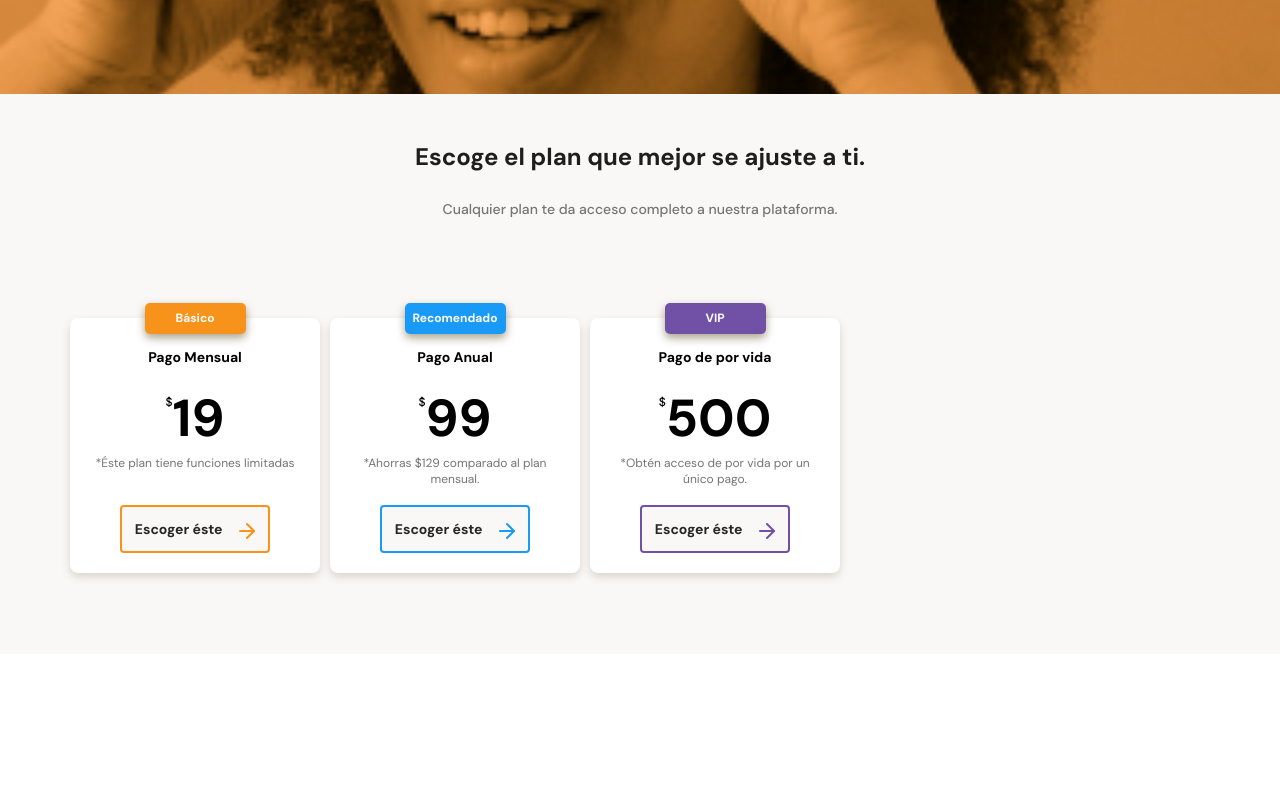
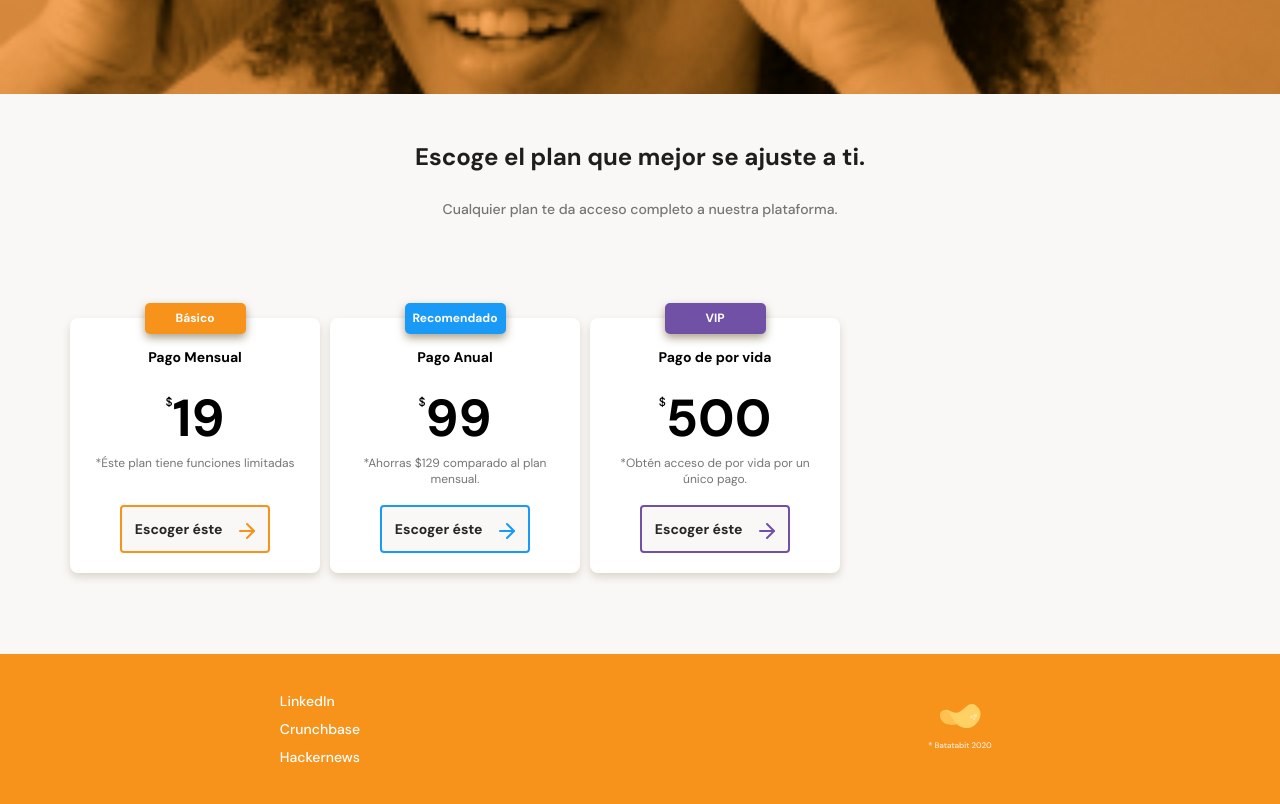
Before and after one commit to carlosandf/bata-bit, a plain HTML site: page index.html in a window 1280 px wide. Shown: the part 2744-3548 px from the top of the page. Before the commit the page ends 3398 px from the top, so only its background shows below. Drawn offline with Linux system fonts and the light colour scheme.

Commit message:
Se termino de realizar el Footer

```diff
--- a/css/style.css
+++ b/css/style.css
@@ -526,3 +526,29 @@ font-family: 'Roboto', sans-serif;
 .plan-vip--button span {
     background-image: url('../assets/icons/purple-right-arrow.svg');
 }
+/* Footer */
+footer {
+    display: flex;
+    width: 100%;
+    height: 15rem;
+    background-color: var(--bitcoin-orange);
+}
+footer section {
+    display: flex;
+    width: 50%;
+    justify-content: center;
+    align-items: center
+}
+footer .left ul {
+    font-size: 1.4rem;
+    font-weight: 500;
+    line-height: 1.8rem;
+    list-style: none;
+}
+.left li {
+    margin: 1rem 0;
+}
+.left a {
+    text-decoration: none;
+    color: var(--just-white);
+}
--- a/index.html
+++ b/index.html
@@ -175,7 +175,16 @@
 
         </main>
         <footer>
-
+            <section class="left">
+                <ul>
+                    <li><a href="#">LinkedIn</a></li>
+                    <li><a href="#">Crunchbase</a></li>
+                    <li><a href="#">Hackernews</a></li>
+                </ul>
+            </section>
+            <section class="right">
+                <img src="./assets/imgs/logo-footer.svg" alt="Logo de Batatabit 2020">
+            </section>
         </footer>
     </body>
 </html>
```
